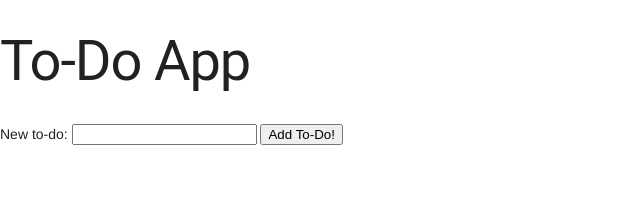
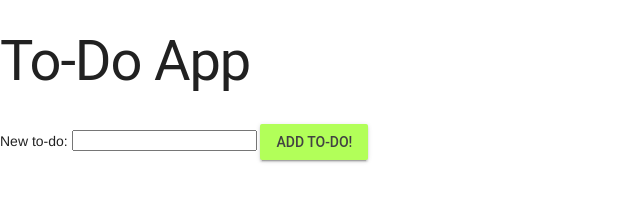
Before and after one commit to tjmoua19/to-do-app, a plain HTML site: page index.html in a window 1280 px wide. Shown: the whole page, without its empty margins (0-640 px from the left). Drawn offline with nearby package versions, Linux system fonts and the light colour scheme.

Commit message:
Update index.html

```diff
--- a/index.html
+++ b/index.html
@@ -3,7 +3,8 @@
 <head>
 	<meta name="viewport" content="width=device-width, initial-scale=1">
 	<title>To-Do App</title>
-	<link rel="stylesheet" href="https://code.getmdl.io/1.3.0/material.indigo-pink.min.css" />
+	<link rel="stylesheet" href="https://fonts.googleapis.com/icon?family=Material+Icons">
+	<link rel="stylesheet" href="https://code.getmdl.io/1.3.0/material.amber-light_green.min.css" />
 	<script defer src="https://code.getmdl.io/1.3.0/material.min.js"></script>
 </head>
 <body>
@@ -12,7 +13,7 @@
 	<form id="addToDoForm">
 		<label for="newToDoText">New to-do:</label>
 		<input type="text" id="newToDoText">
-    	<button type="submit">Add To-Do!</button>
+    	<button class="mdl-button mdl-js-button mdl-button--raised mdl-js-ripple-effect mdl-button--accent">Add To-Do!</button>
   	</form>
 
   	<ul id="toDoList">
```
